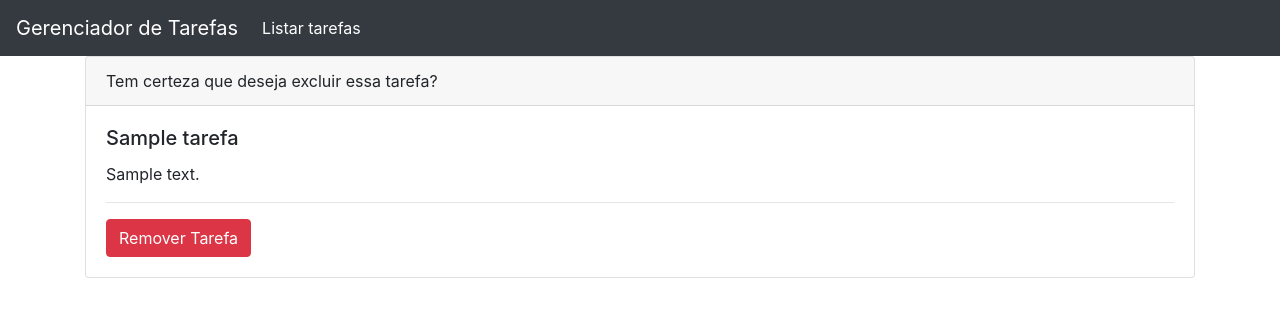
After one commit to marrcandre/gerenciador_tarefas, a Django app: page /remover_tarefa/1 in a window 1280 px wide. The commit adds this page. Shown: the top 317 px of the page. Run offline with Django 3.2, Linux system fonts and the light colour scheme; tables that the repository leaves empty hold one stand-in row (values such as "Sample post"); some libraries are stand-ins or nearby versions.

Commit message:
Exclusão de tarefas

```diff
--- a/gerenciador_tarefas/app/services/tarefa_service.py
+++ b/gerenciador_tarefas/app/services/tarefa_service.py
@@ -25,3 +25,6 @@ def editar_tarefa(tarefa_bd, tarefa_nova):
     tarefa_bd.data_expiracao = tarefa_nova.data_expiracao
     tarefa_bd.prioridade = tarefa_nova.prioridade
     tarefa_bd.save(force_update=True)
+
+def remover_tarefa(tarefa_bd):
+    tarefa_bd.delete()
--- /dev/null
+++ b/gerenciador_tarefas/app/templates/tarefas/confirma_exclusao.html
@@ -0,0 +1,18 @@
+{% extends 'base.html' %}
+
+{% block conteudo %}
+<div class="card mb-3">
+  <div class="card-header">
+    Tem certeza que deseja excluir essa tarefa?
+  </div>
+  <div class="card-body">
+    <h5 class="card-title">{{tarefa.titulo}}</h5>
+    <p class="card-text">{{tarefa.descricao}}</p>
+    <hr>
+    <form method="post">
+        {% csrf_token %}
+        <button class="btn btn-danger" type="submit">Remover Tarefa</button>
+    </form>
+  </div>
+</div>
+{% endblock conteudo %}
--- a/gerenciador_tarefas/app/templates/tarefas/listar_tarefas.html
+++ b/gerenciador_tarefas/app/templates/tarefas/listar_tarefas.html
@@ -14,6 +14,7 @@
     <p class="card-text">{{tarefa.descricao}}</p>
     <hr>
     <a href="{% url 'editar_tarefa' tarefa.id %}">Alterar Tarefa</a>
+    <a href="{% url 'remover_tarefa' tarefa.id %}">Remover Tarefa</a>
   </div>
 </div>
 {% endfor %}
--- a/gerenciador_tarefas/app/urls.py
+++ b/gerenciador_tarefas/app/urls.py
@@ -6,4 +6,5 @@ urlpatterns = [
     path('listar_tarefas/', listar_tarefas, name='listar_tarefas'),
     path('cadastrar_tarefa/', cadastrar_tarefa, name='cadastrar_tarefa'),
     path('editar_tarefa/<int:id>', editar_tarefa, name='editar_tarefa'),
+    path('remover_tarefa/<int:id>', remover_tarefa, name='remover_tarefa'),
 ]
--- a/gerenciador_tarefas/app/views.py
+++ b/gerenciador_tarefas/app/views.py
@@ -47,3 +47,11 @@ def editar_tarefa(request, id):
         tarefa_service.editar_tarefa(tarefa_bd, tarefa_nova)
         return redirect('listar_tarefas')
     return render(request, 'tarefas/form_tarefa.html', {'form_tarefa':form_tarefa})
+
+
+def remover_tarefa(request, id):
+    tarefa_bd = tarefa_service.lista_tarefa_id(id)
+    if request.method == "POST":
+        tarefa_service.remover_tarefa(tarefa_bd)
+        return redirect('listar_tarefas')
+    return render(request, 'tarefas/confirma_exclusao.html', {'tarefa':tarefa_bd})
```
